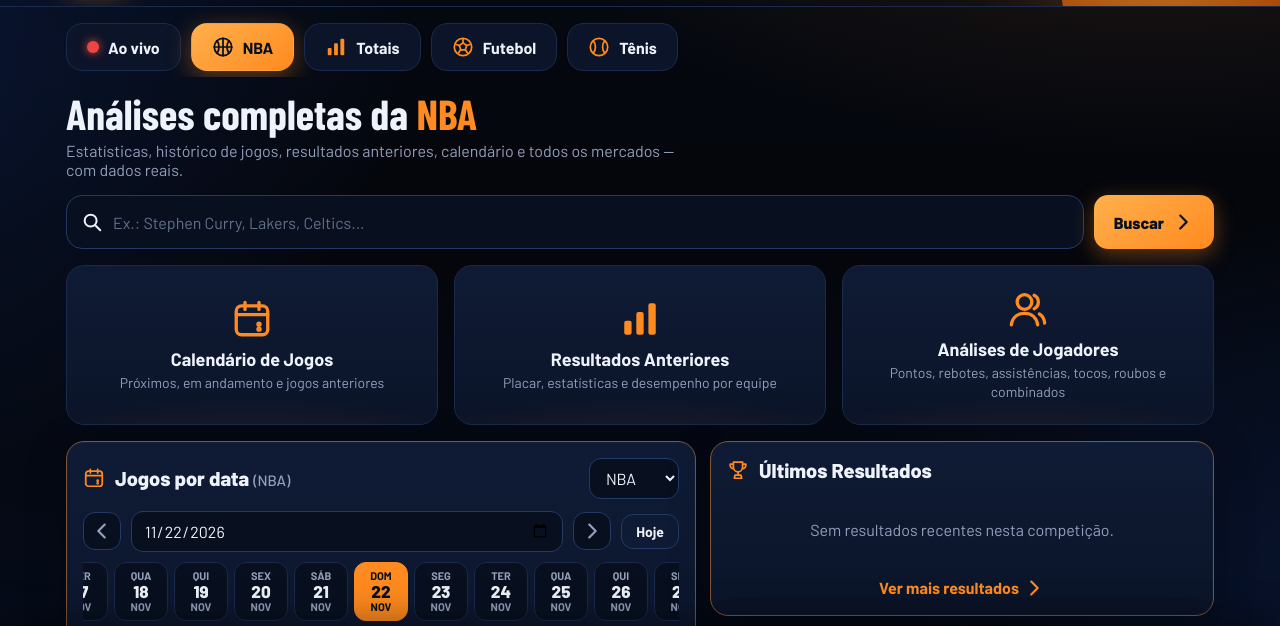
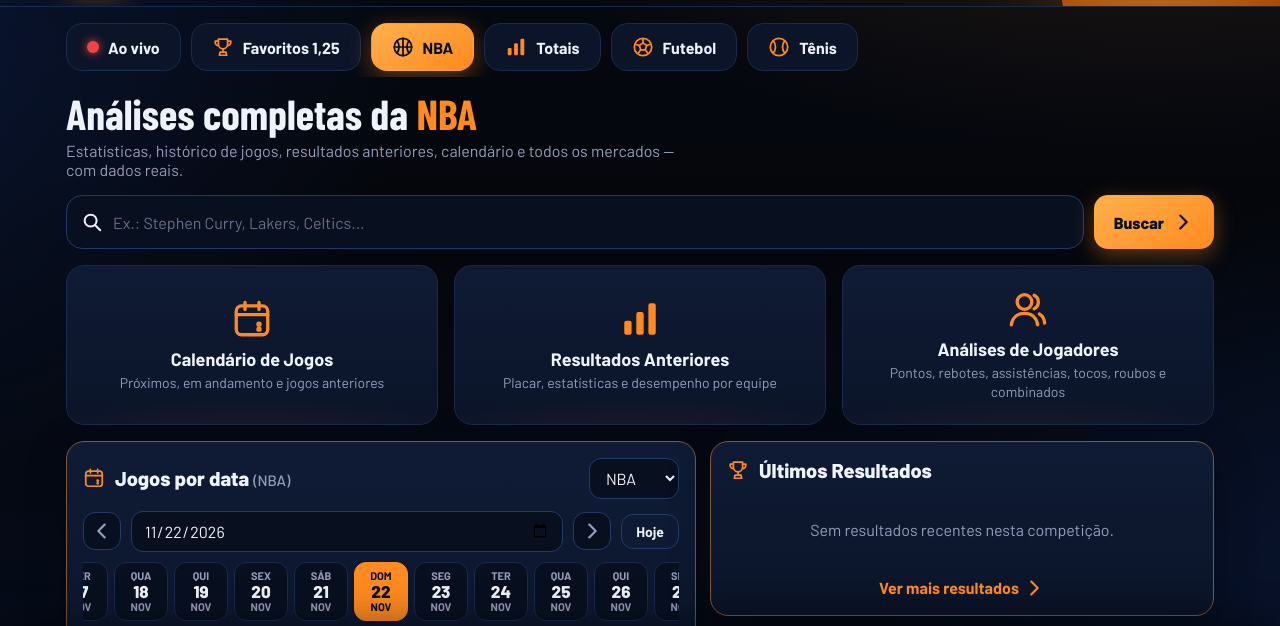
Before and after one commit to Meta1207/basquete-stats, a plain HTML site: page index.html in a window 1280 px wide. Shown: the part 92-718 px from the top of the page. Drawn offline with nearby package versions, Linux system fonts and the light colour scheme; no server answers; a web font is replaced by a local one.

Commit message:
Add Favorites 1.25 navigation tab

```diff
--- a/index.html
+++ b/index.html
@@ -31,6 +31,7 @@
 <div class="wrap">
   <div class="tabs" id="tabs">
     <button class="tab" data-tab="aovivo"><span class="reddot"></span>Ao vivo<span class="cnt" id="liveCnt" hidden></span></button>
+    <button class="tab" data-tab="favoritos"><span class="ico" data-i="trophy"></span>Favoritos 1,25</button>
     <button class="tab" data-tab="nba"><span class="ico" data-i="ball"></span>NBA</button>
     <button class="tab" data-tab="totais"><span class="ico" data-i="bars"></span>Totais</button>
     <button class="tab" data-tab="futebol"><span class="ico" data-i="soccer"></span>Futebol</button>
```
